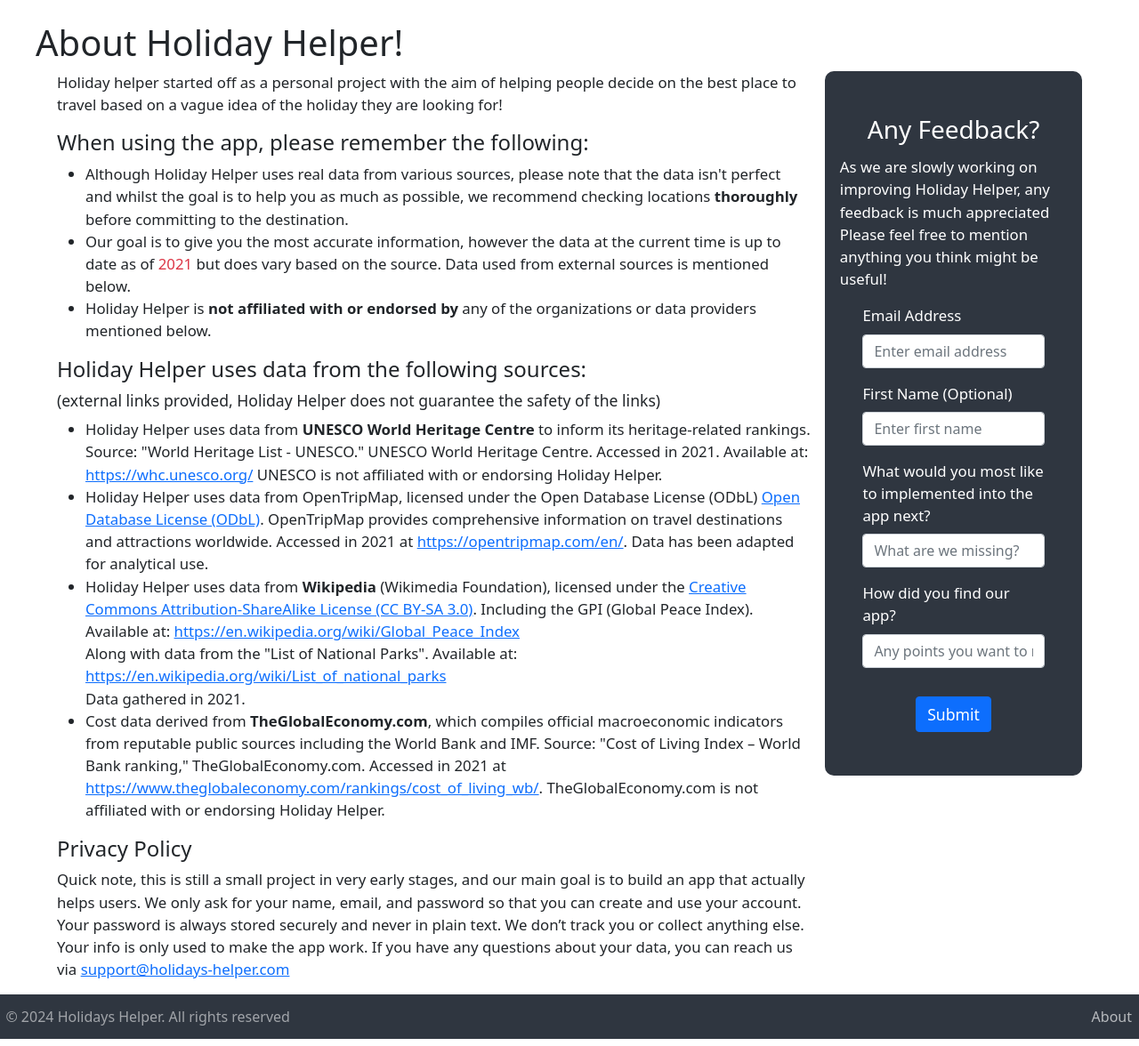
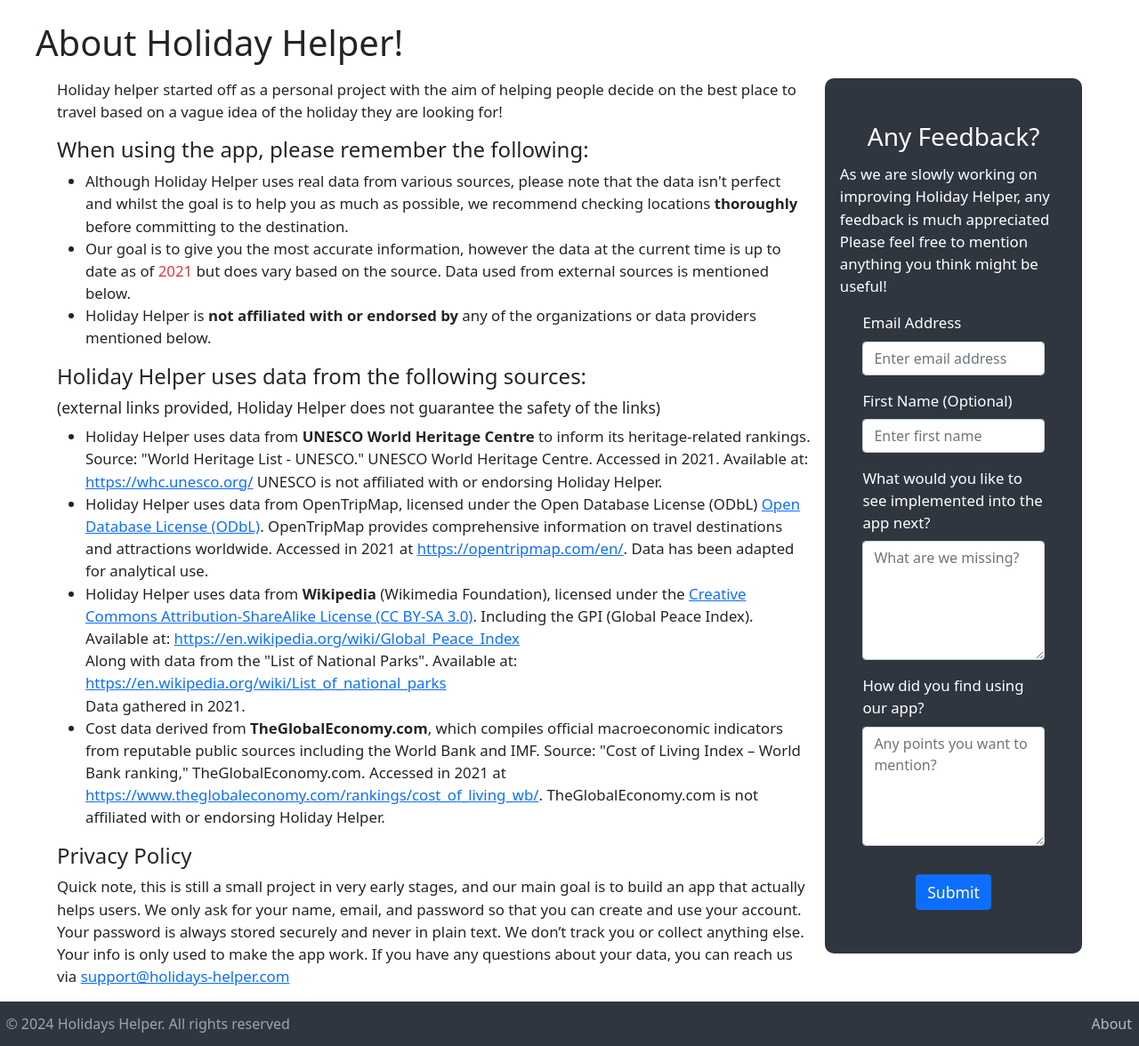
Before and after one commit to AhmedIMab/Holiday-Helper, a Flask app: page /about in a window 1280 px wide. Shown: the part 104-1280 px from the top of the page at 89% size. Run offline with Flask 3, Linux system fonts and the light colour scheme; some libraries are stand-ins or nearby versions.

Commit message:
Added cryptography to required packages for hashing of passes when using mysql. Fixed feedback form styling

```diff
--- a/requirements.txt
+++ b/requirements.txt
@@ -10,3 +10,4 @@ pytest==8.4.1
 pymysql=1.1.2
 alembic=1.16.5
 flask-mail=0.10.0
+cryptography=43.0.3
--- a/website/forms.py
+++ b/website/forms.py
@@ -1,5 +1,5 @@
 from flask_wtf import FlaskForm
-from wtforms import StringField, IntegerField, BooleanField, PasswordField, EmailField
+from wtforms import StringField, IntegerField, BooleanField, PasswordField, EmailField, TextAreaField
 from wtforms.validators import InputRequired, Length, EqualTo
 
 
@@ -22,5 +22,6 @@ class GuestLoginForm(FlaskForm):
 class FeedbackForm(FlaskForm):
     email = EmailField('Email Address', validators=[InputRequired()])
     firstName = StringField('First Name (Optional)')
-    message = StringField('How did you find our app?')
-    to_implement = StringField('What would you most like to implemented into the app next?')
+    message = TextAreaField('How did you find using our app?', render_kw={"rows": 5})
+    to_implement = TextAreaField('What would you like to see implemented into the app next?',
+                                 render_kw={"rows": 5})
--- a/website/static/extra.css
+++ b/website/static/extra.css
@@ -248,7 +248,7 @@
   color: #ffffff;
   border-radius: 10px;
   width: 500px;
-  margin: 4rem auto 0 auto;
+  margin: 4rem auto 2rem auto;
   font-size: 1.05rem;
 }
 
@@ -291,12 +291,8 @@
   padding: 1em;
 }
 
-.about-container {
-
-}
-
 .about-header {
-  margin: 0 0 0 1em;
+  margin-left: 1em;
 }
 
 .about_main_container {
@@ -305,6 +301,16 @@
   display: flex;
   flex-direction: row;
   gap: 1em;
+}
+
+@media screen and (max-width:756px) {
+  .about_main_container {
+    flex-direction: column;
+  }
+
+  .feedback-form-container {
+    margin: 0 auto 2rem auto;
+  }
 }
 
 .about_main_container p, .about_main_container li {
--- a/website/templates/about.html
+++ b/website/templates/about.html
@@ -12,7 +12,7 @@
         {% endfor %}
     {% endfor %}
     {% endif %}
-    <div class="about_div">
+    <div>
         <h1 class="pt-4 pb-2 about-header">About Holiday Helper!</h1>
         <div class="about_main_container">
             <section class="about_privacy_container">
```
